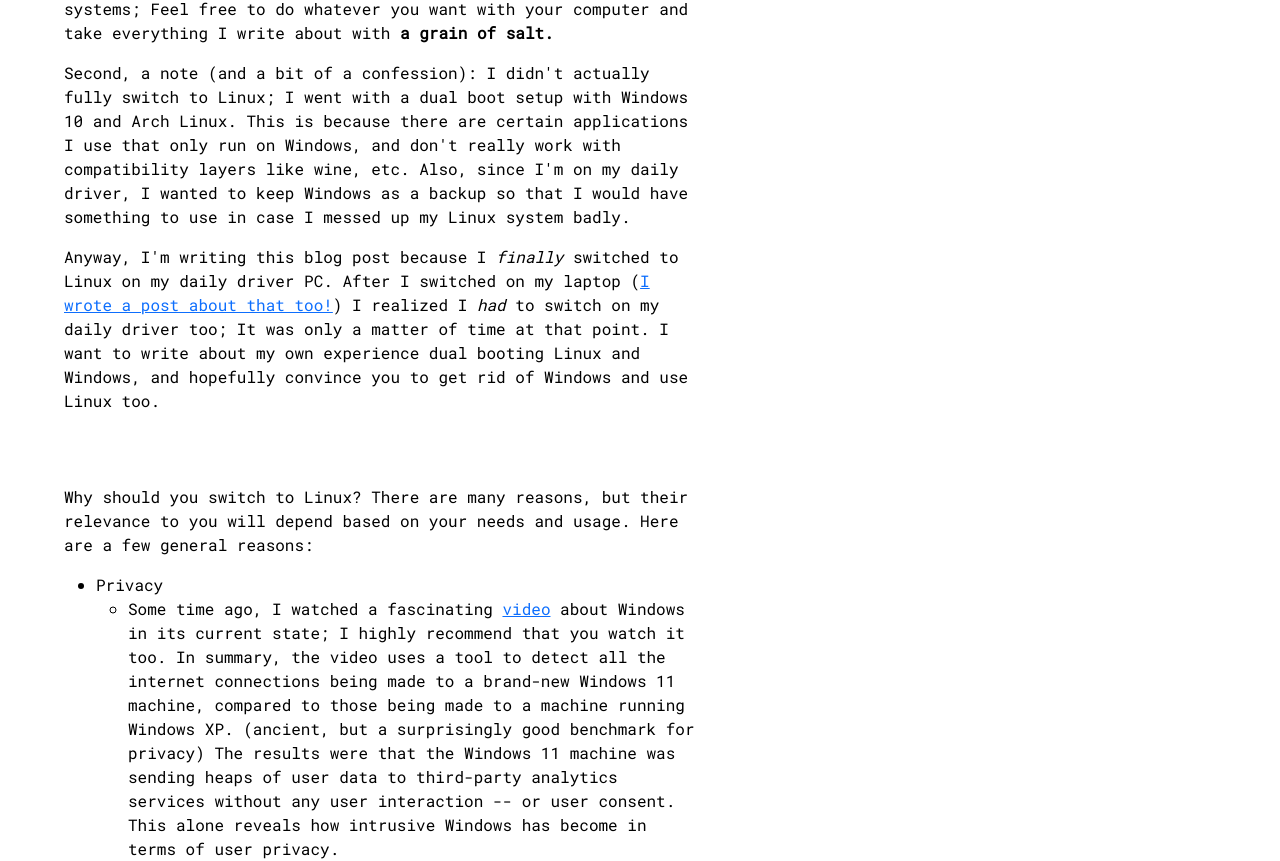
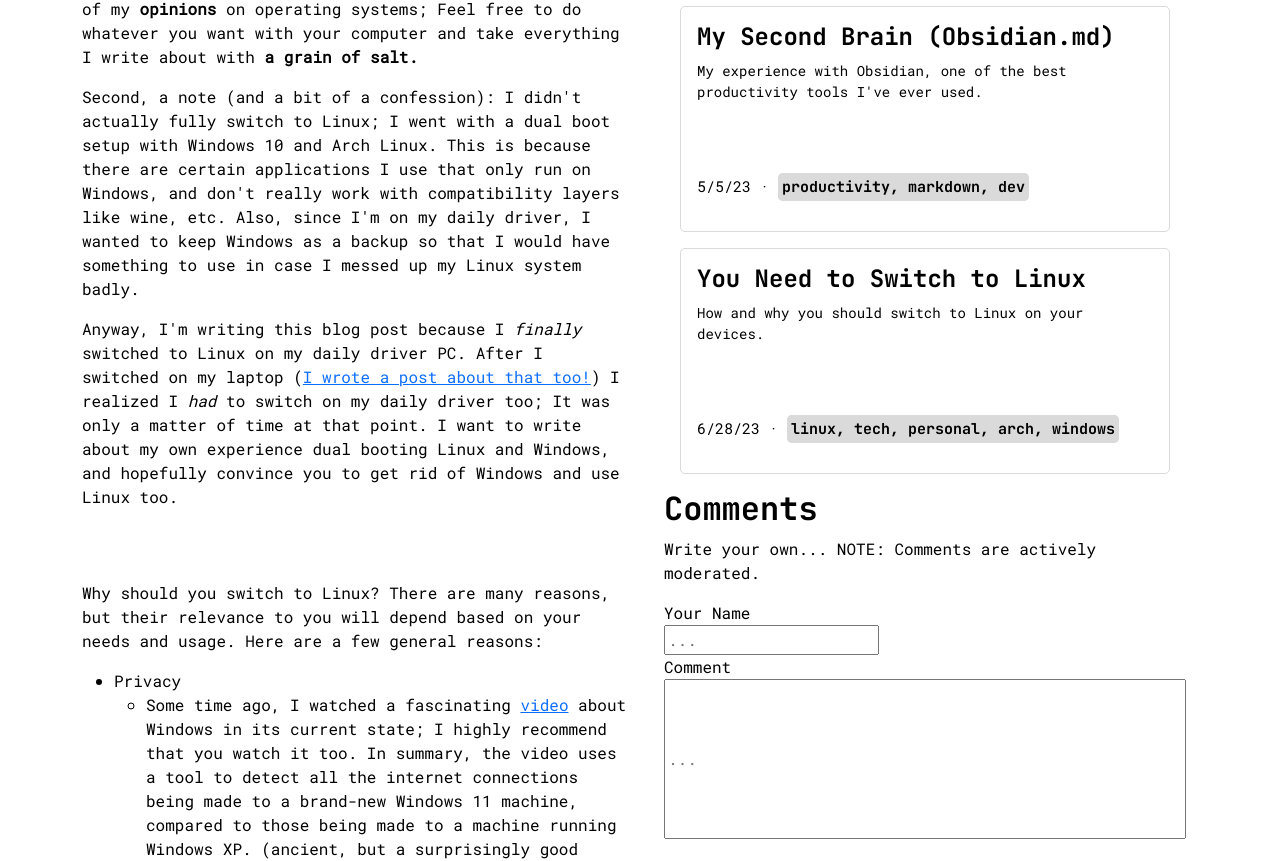
Before and after one commit to dvub/dvub-site, a Next.js app: page /posts/no-more-windows in a window 1280 px wide. Shown: the part 386-1247 px from the top of the page. Built offline with nearby package versions, Linux system fonts and the light colour scheme; a small style sheet from the web is missing; a web font is replaced by a local one.

Commit message:
Update Layout.tsx

```diff
--- a/components/Layout.tsx
+++ b/components/Layout.tsx
@@ -1,8 +1,8 @@
-import React, { ReactNode, FC, useState, useEffect } from 'react'
-import type { Metadata } from '../types/metadata'
-import Head from 'next/head'
-import { Col } from 'react-bootstrap'
-import PostCard from './PostCard'
+import React, { FC, ReactNode, useEffect, useState } from "react";
+import type { Metadata } from "../types/metadata";
+import Head from "next/head";
+import { Col, Container, Row } from "react-bootstrap";
+import PostCard from "./PostCard";
 
 interface Props {
   children: ReactNode;
@@ -10,53 +10,65 @@ interface Props {
 }
 
 const Layout: FC<Props> = (props) => {
-
   const { children, meta } = props;
-    const { title, author, date, authorLink, description, tags } = meta;
-
+  const { title, author, date, authorLink, description, tags } = meta; // metadata of post
+  const postCount = 3; // the number of posts to display on the sidebar
   const [metas, setMetas] = useState<Metadata[]>([]);
-    const [isLoading, setLoading] = useState(false);
+  const [isLoading, setLoading] = useState(false); // set loading text for fetching data -- in this case, posts
+  const [commentState, setCommentState] = useState({
+    name: "",
+    comment: "",
+  });
+  const onFormUpdate = (e: React.FormEvent<HTMLInputElement>) => {
+    setCommentState({
+      ...commentState,
+      [e.currentTarget.name]: e.currentTarget.value,
+    });
+  };
+  const onFormSubmit = () => {
+  };
 
   useEffect(() => {
-
     setLoading(true);
-        fetch('/api/metas')
+    fetch("/api/metas")
       .then((res) => res.json())
       .then((data) => {
-
-                setMetas(data);
+        setMetas(data.slice(0, postCount)); // here, we use slice() to limit the number of posts displayed
         setLoading(false);
-
       });
   }, []);
+  const tagDisplay = tags ? tags.join(", ") : ""; // i forgot why i had to do this tbh
 
-    const listItems = isLoading ? 'Loading' : metas.map((d) => {
-
+  const listItems = isLoading ? "Loading" : metas.map((d) => {
     const { title } = d;
-
+    // a wrapper div to add some margins
     return (
-            <Col key={title}>
-                <PostCard meta={d}></PostCard>
-            </Col>
+      <div style={{ margin: "1rem" }}>
+        <PostCard meta={d} key={title} />
+      </div>
     );
   });
 
-    const tagDisplay = tags ? tags.join(', ') : '';
-
   return (
-        <div style={{ maxWidth: '40rem', marginBottom: '10rem' }}>
-
+    <div style={{ marginBottom: "10rem" }}>
       <Head>
         <title>{title}</title>
-                <link rel="stylesheet" href="https://unpkg.com/dracula-prism/dist/css/dracula-prism.css" />
+        <link
+          rel="stylesheet"
+          href="https://unpkg.com/dracula-prism/dist/css/dracula-prism.css"
+        />
       </Head>
-
+      {/* the main content of the page is split vertically, with the post on the left and comments/posts on the right */}
+      <Container>
+        <Row xs={1} md={1} lg={2}>
+          <Col>
             <div>
               {/* title, author, date, etc */}
               <header>
                 <h1>{title}</h1>
                 <a href={authorLink}>{author}</a> · {date} · {tagDisplay}
                 <br />
+
                 <i>{description}</i>
               </header>
               <hr />
@@ -69,8 +81,63 @@ const Layout: FC<Props> = (props) => {
               <i>~dvub</i>
               <hr />
             </div>
+          </Col>
+          <Col>
+            {/* this is another container to split the comments and posts horizontally */}
+            <Container>
+              <Row>
+                <h2>Other Posts</h2>
+                <Container>
+                  <Col>
+                    {listItems}
+                  </Col>
+                </Container>
+              </Row>
+              <Row>
+                <h2>Comments</h2>
+                <form>
+                  <p>
+                    Write your own... NOTE: Comments are actively moderated.
+                  </p>
+                  <label>Your Name</label>
+                  <br />
+                  <input
+                    type="text"
+                    required
+                    name="name"
+                    id="name"
+                    value={commentState.name}
+                    placeholder="..."
+                    onChange={onFormUpdate}
+                    maxLength={30}
+                  >
+                  </input>
+                  <br />
+                  <label>Comment</label>
+                  <br />
+                  <input
+                    type="text"
+                    required
+                    name="comment"
+                    id="comment"
+                    placeholder="..."
+                    value={commentState.comment}
+                    onChange={onFormUpdate}
+                    maxLength={200}
+                    style={{
+                      minWidth: "100%",
+                      minHeight: "10rem",
+                    }}
+                  >
+                  </input>
+                </form>
+              </Row>
+            </Container>
+          </Col>
+        </Row>
+      </Container>
     </div>
   );
-}
+};
 
-export default Layout
+export default Layout;
```
Lines whose indentation alone changed are shown as unchanged.
